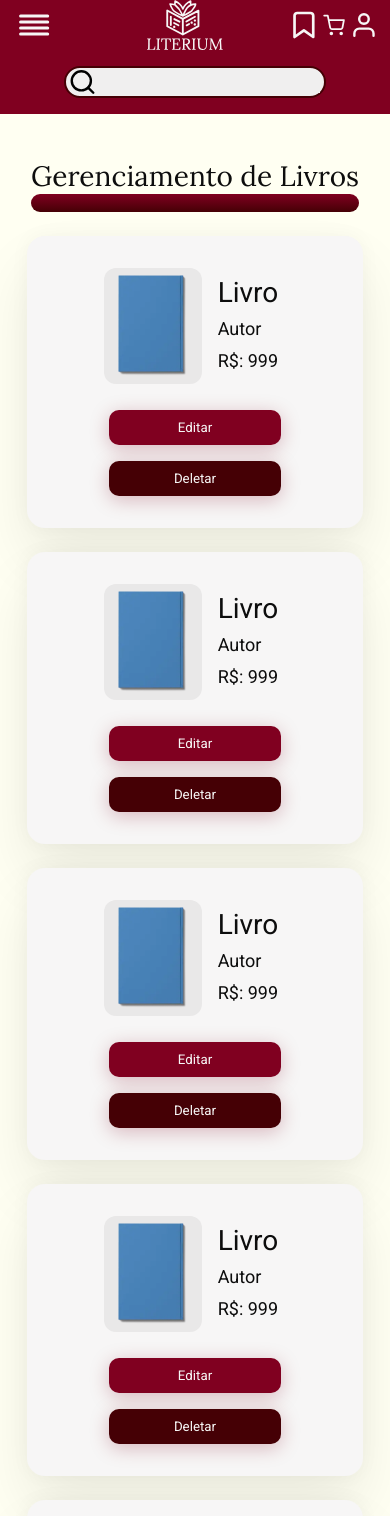
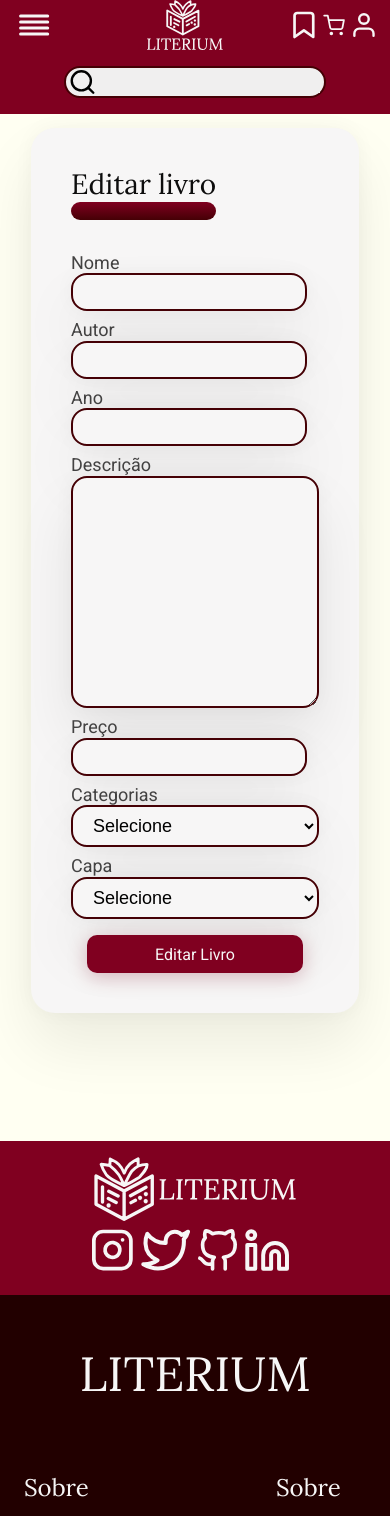
Before and after one commit to KauanHerbst/React-Literium-Project, a React (Create React App) app: page / in a window 390 px wide. Shown: the top 1516 px of the page. Built offline with nearby package versions, Linux system fonts and the light colour scheme.

Commit message:
CreateBook/EditBook Page Created

```diff
--- a/src/App.js
+++ b/src/App.js
@@ -8,12 +8,14 @@ import CreateAccountComponent from './components/CreateAccountComponent/CreateAc
 import LoginAccountComponent from './components/LoginAccountComponent/LoginAccountComponent';
 import ProfileComponent from './components/ProfileComponent/ProfileComponent';
 import BookManagComponent from './components/BookManagComponent/BookManagComponent';
+import CreateBookComponent from './components/CreateBookComponent/CreateBookComponent';
+import EditBookComponent from './components/EditBookComponent/EditBookComponent';
 
 function App() {
   return (
     <>
       <MenuComponent />
-      <BookManagComponent />
+      <EditBookComponent />
       <FooterCompoenent />
     </>
   );
--- /dev/null
+++ b/src/Pages/CreateBookPage/CreateBookPage.js
@@ -0,0 +1,16 @@
+import React from 'react';
+import MenuComponent from '../../components/MenuComponent/MenuComponent';
+import FooterCompoenent from '../../components/LandPageComponents/FooterComponent/FooterComponent';
+import CreateBookComponent from '../../components/CreateBookComponent/CreateBookComponent';
+
+function CreateBookPage() {
+  return (
+    <>
+      <MenuComponent />
+      <CreateBookComponent />
+      <FooterCompoenent />
+    </>
+  );
+}
+
+export default CreateBookPage;
--- /dev/null
+++ b/src/Pages/EditBookPage/EditBookPage.js
@@ -0,0 +1,16 @@
+import React from 'react';
+import MenuComponent from '../../components/MenuComponent/MenuComponent';
+import FooterCompoenent from '../../components/LandPageComponents/FooterComponent/FooterComponent';
+import EditBookComponent from '../../components/EditBookComponent/EditBookComponent';
+
+function EditBookPage() {
+  return (
+    <>
+      <MenuComponent />
+      <EditBookComponent />
+      <FooterCompoenent />
+    </>
+  );
+}
+
+export default EditBookPage;
--- a/src/components/CreateAccountComponent/CreateAccountComponent.js
+++ b/src/components/CreateAccountComponent/CreateAccountComponent.js
@@ -9,7 +9,7 @@ function CreateAccountComponent() {
         <div className="text-sub-bar width-sub-bar-100" />
       </div>
       <div>
-        <form action="post" className="flex-start flex-column">
+        <form method="post" className="flex-start flex-column">
           <InputComponent type="name" association="name">
             Nome
           </InputComponent>
--- /dev/null
+++ b/src/components/CreateBookComponent/CreateBookComponent.js
@@ -0,0 +1,62 @@
+import React from 'react';
+import InputComponent from '../LandPageComponents/InputsComponents/InputComponent';
+
+function CreateBookComponent() {
+  return (
+    <section className="container flex-start">
+      <div className="container-create-book flex-start flex-column flex-no-center">
+        <div className="mg-2">
+          <h2>Cadastrar novo livro</h2>
+          <div className="text-sub-bar width-sub-bar-100" />
+        </div>
+        <div>
+          <form method="post" className="mg-4">
+            <InputComponent type="text" association="name">
+              Nome
+            </InputComponent>
+            <InputComponent type="text" association="author">
+              Autor
+            </InputComponent>
+            <InputComponent type="text" association="year">
+              Ano
+            </InputComponent>
+            <div className="flex-start flex-column flex-no-center mt-1">
+              <label htmlFor="description">Descrição</label>
+              <textarea name="description" />
+            </div>
+            <InputComponent type="text" association="price">
+              Preço
+            </InputComponent>
+            <div className="flex-start flex-column flex-no-center mt-1">
+              <label htmlFor="categories">Categorias</label>
+              <select name="categories">
+                <option>Selecione</option>
+                <option value="romance">Romance</option>
+              </select>
+            </div>
+            <div className="flex-start flex-column flex-no-center mt-1">
+              <label htmlFor="cover">Capa</label>
+              <select name="cover">
+                <option>Selecione</option>
+                <option value="blueCover">Capa Azul</option>
+              </select>
+            </div>
+            <div className="flex-start mg-2">
+              <button
+                type="submit"
+                className="buttonPattern"
+                onClick={(e) => {
+                  e.preventDefault();
+                }}
+              >
+                Cadastrar Livro
+              </button>
+            </div>
+          </form>
+        </div>
+      </div>
+    </section>
+  );
+}
+
+export default CreateBookComponent;
--- /dev/null
+++ b/src/components/EditBookComponent/EditBookComponent.js
@@ -0,0 +1,62 @@
+import React from 'react';
+import InputComponent from '../LandPageComponents/InputsComponents/InputComponent';
+
+function EditBookComponent() {
+  return (
+    <section className="container flex-start">
+      <div className="container-edit-book flex-start flex-column flex-no-center">
+        <div className="mg-2">
+          <h2>Editar livro</h2>
+          <div className="text-sub-bar width-sub-bar-100" />
+        </div>
+        <div>
+          <form method="post" className="mg-4">
+            <InputComponent type="text" association="name">
+              Nome
+            </InputComponent>
+            <InputComponent type="text" association="author">
+              Autor
+            </InputComponent>
+            <InputComponent type="text" association="year">
+              Ano
+            </InputComponent>
+            <div className="flex-start flex-column flex-no-center mt-1">
+              <label htmlFor="description">Descrição</label>
+              <textarea name="description" />
+            </div>
+            <InputComponent type="text" association="price">
+              Preço
+            </InputComponent>
+            <div className="flex-start flex-column flex-no-center mt-1">
+              <label htmlFor="categories">Categorias</label>
+              <select name="categories">
+                <option>Selecione</option>
+                <option value="romance">Romance</option>
+              </select>
+            </div>
+            <div className="flex-start flex-column flex-no-center mt-1">
+              <label htmlFor="cover">Capa</label>
+              <select name="cover">
+                <option>Selecione</option>
+                <option value="blueCover">Capa Azul</option>
+              </select>
+            </div>
+            <div className="flex-start mg-2">
+              <button
+                type="submit"
+                className="buttonPattern"
+                onClick={(e) => {
+                  e.preventDefault();
+                }}
+              >
+                Editar Livro
+              </button>
+            </div>
+          </form>
+        </div>
+      </div>
+    </section>
+  );
+}
+
+export default EditBookComponent;
--- a/src/components/LoginAccountComponent/LoginAccountComponent.js
+++ b/src/components/LoginAccountComponent/LoginAccountComponent.js
@@ -9,7 +9,7 @@ function LoginAccountComponent() {
         <div className="text-sub-bar width-sub-bar-100" />
       </div>
       <div>
-        <form action="post" className="flex-start flex-column">
+        <form method="post" className="flex-start flex-column">
           <InputComponent type="email" association="email">
             Email
           </InputComponent>
--- a/src/css/index.css
+++ b/src/css/index.css
@@ -281,6 +281,7 @@ input[type=text], input[type=email], input[type=password], input[type=name], inp
   border: 2px solid #450005;
   border-radius: 16px;
   background-color: #F7F6F6;
+  box-shadow: 0px -0.359px 19.969px 0px rgba(0, 0, 0, 0.04), 0px 32.014px 61.049px 0px rgba(0, 0, 0, 0.08);
 }
 
 input[type=search] {
@@ -297,6 +298,32 @@ input[type=search] {
     font-size: 16px;
     height: 21px;
   }
+}
+
+textarea {
+  width: 100%;
+  height: 232px;
+  font-size: 18px;
+  padding: 8px 16px;
+  outline: none;
+  border: 2px solid #450005;
+  border-radius: 16px;
+  background-color: #F7F6F6;
+  box-shadow: 0px -0.359px 19.969px 0px rgba(0, 0, 0, 0.04), 0px 32.014px 61.049px 0px rgba(0, 0, 0, 0.08);
+}
+
+select {
+  width: 100%;
+  font-size: 18px;
+  padding: 8px 16px;
+  outline: none;
+  border: 2px solid #450005;
+  border-radius: 16px;
+  background-color: #F7F6F6;
+  box-shadow: 0px -0.359px 19.969px 0px rgba(0, 0, 0, 0.04), 0px 32.014px 61.049px 0px rgba(0, 0, 0, 0.08);
+}
+select option {
+  background-color: #F0EFEF;
 }
 
 header {
@@ -1949,4 +1976,43 @@ svg, img {
 }
 .container-book-info .buttons .btn-delete:hover {
   background-color: #220000;
+}
+
+.container-edit-book, .container-create-book {
+  width: 578px;
+  background-color: #F7F6F6;
+  padding: 24px;
+  box-shadow: 0px -0.359px 19.969px 0px rgba(0, 0, 0, 0.04), 0px 32.014px 61.049px 0px rgba(0, 0, 0, 0.08);
+  border-radius: 24px;
+}
+.container-edit-book input, .container-create-book input {
+  width: 472px;
+}
+.container-edit-book button, .container-create-book button {
+  width: 100%;
+  height: 48px;
+  font-size: 22px;
+}
+@media screen and (max-width: 960px) {
+  .container-edit-book, .container-create-book {
+    width: 328px;
+  }
+  .container-edit-book .text-sub-bar, .container-create-book .text-sub-bar {
+    width: 80%;
+  }
+  .container-edit-book form, .container-create-book form {
+    margin: 16px;
+  }
+  .container-edit-book input, .container-create-book input {
+    width: 236px;
+  }
+  .container-edit-book button, .container-create-book button {
+    width: 100%;
+    height: 38px;
+    font-size: 16px;
+  }
+}
+
+.container-edit-book .text-sub-bar {
+  width: 100%;
 }/*# sourceMappingURL=index.css.map */
--- a/src/css/index.scss
+++ b/src/css/index.scss
@@ -941,3 +941,51 @@ svg, img{
     }
   }
 }
+
+// Edit/Create Book Page
+
+.container-edit-book, .container-create-book{
+  width: 578px;
+  background-color: $white-light-3;
+  padding: 24px;
+  box-shadow: 0px -0.359px 19.969px 0px rgba(0, 0, 0, 0.04), 0px 32.014px 61.049px 0px rgba(0, 0, 0, 0.08);
+  border-radius: 24px;
+
+  input{
+    width: 472px;
+  }
+
+  button{
+    width: 100%;
+    height: 48px;
+    font-size: 22px;
+  }
+
+  @include responsive(s){
+    width: 328px;
+
+  .text-sub-bar{
+    width: 80%;
+  }
+
+  form{
+    margin: 16px;
+  }
+
+  input{
+    width: 236px;
+  }
+
+  button{
+    width: 100%;
+    height: 38px;
+    font-size: 16px;
+  }
+  }
+}
+
+.container-edit-book{
+  .text-sub-bar{
+    width: 100%;
+  }
+}
--- a/src/css/partials/_inputs.scss
+++ b/src/css/partials/_inputs.scss
@@ -7,6 +7,7 @@ input[type='text'],input[type='email'],input[type='password'],input[type='name']
   border: 2px solid $primary-dark-2;
   border-radius: 16px;
   background-color: $white-light-3;
+  box-shadow: 0px -0.359px 19.969px 0px rgba(0, 0, 0, 0.04), 0px 32.014px 61.049px 0px rgba(0, 0, 0, 0.08);
 }
 
 input[type='search']{
@@ -23,3 +24,32 @@ input[type='search']{
     height: 21px;
   }
 }
+
+textarea{
+  width: 100%;
+  height: 232px;
+  font-size: 18px;
+  padding: 8px 16px;
+  outline: none;
+  border: 2px solid $primary-dark-2;
+  border-radius: 16px;
+  background-color: $white-light-3;
+  box-shadow: 0px -0.359px 19.969px 0px rgba(0, 0, 0, 0.04), 0px 32.014px 61.049px 0px rgba(0, 0, 0, 0.08);
+}
+
+select{
+  width: 100%;
+  font-size: 18px;
+  padding: 8px 16px;
+  outline: none;
+  border: 2px solid $primary-dark-2;
+  border-radius: 16px;
+  background-color: $white-light-3;
+  box-shadow: 0px -0.359px 19.969px 0px rgba(0, 0, 0, 0.04), 0px 32.014px 61.049px 0px rgba(0, 0, 0, 0.08);
+
+  option{
+    background-color: $white-light-2;
+
+  }
+
+}
--- a/src/index.js
+++ b/src/index.js
@@ -11,11 +11,13 @@ import FavPage from './Pages/FavPage/FavPage';
 import AccountPage from './Pages/AccountPage/AccountPage';
 import LoginPage from './Pages/LoginPage/LoginPage';
 import ProfilePage from './Pages/ProfilePage/ProfilePage';
-import BookManagementPage from './Pages/BookManagementPage/BookManagementPage';
+import BookManagComponent from './components/BookManagComponent/BookManagComponent';
+import CreateBookPage from './Pages/CreateBookPage/CreateBookPage';
+import EditBookPage from './Pages/EditBookPage/EditBookPage';
 
 const root = ReactDOM.createRoot(document.getElementById('root'));
 root.render(
   <React.StrictMode>
-    <BookManagementPage />
+    <EditBookPage />
   </React.StrictMode>
 );
```
Also changed, not shown: 1 other file (tests, documents, lock files or other folders).
